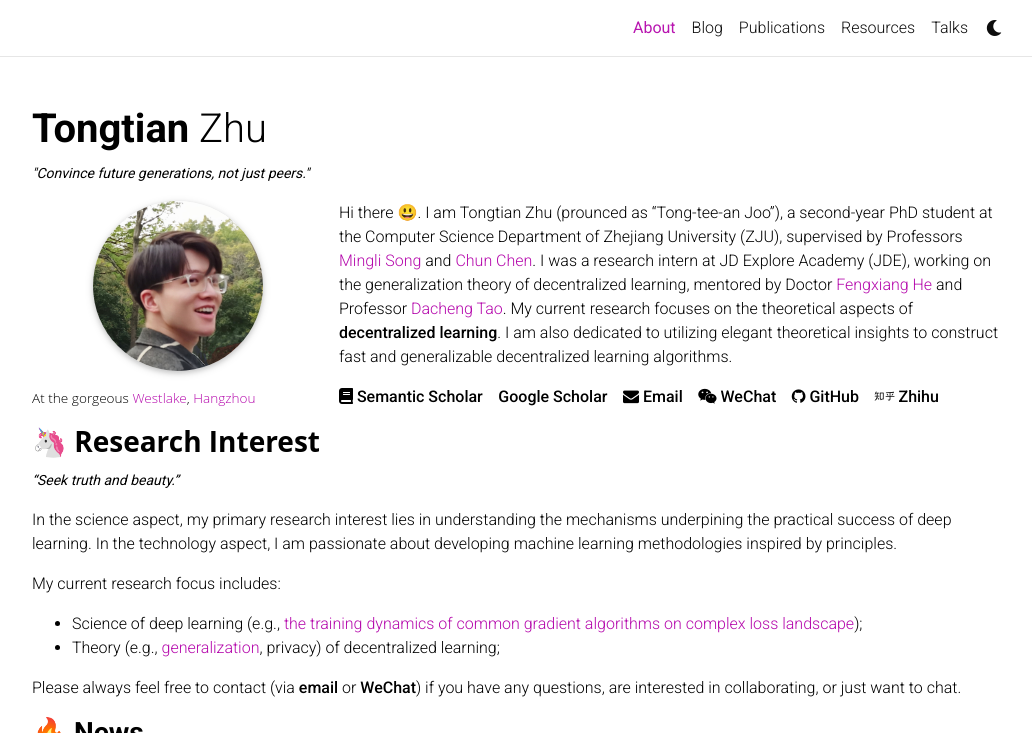
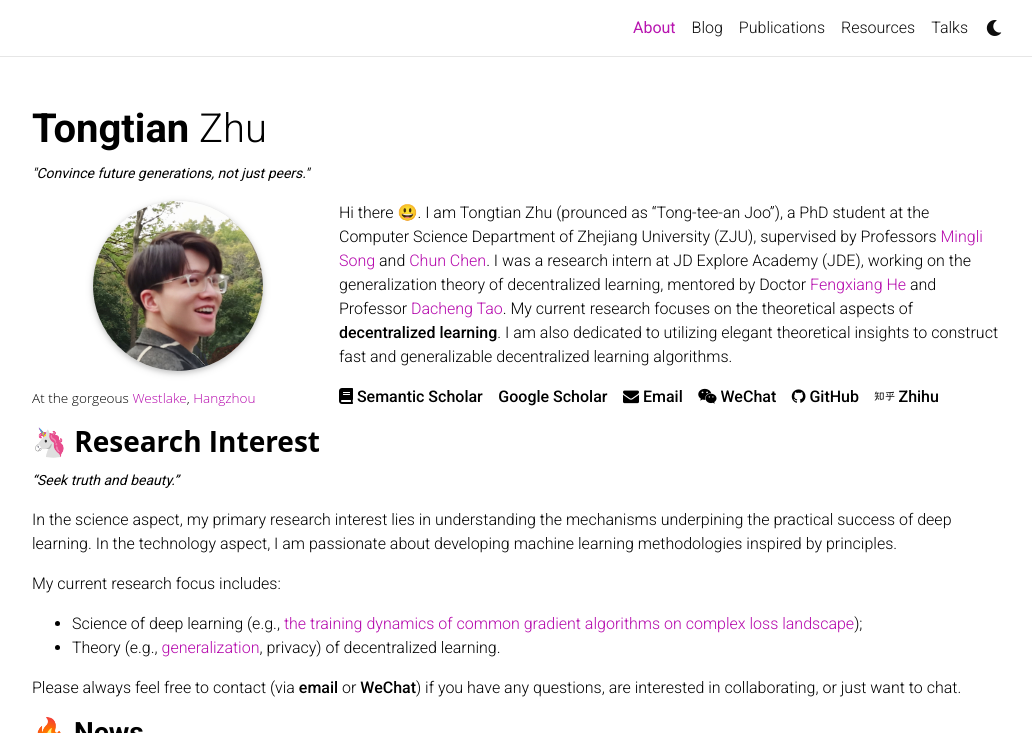
Before and after one commit to Raiden-Zhu/Raiden-Zhu.github.io, a Jekyll site: the page built from _pages/about.md, in a window 1280 px wide and 900 px high, cut to the strip 0-733 px from the top of the window. Shown: the whole strip, without its empty margins (123-1155 px from the left). Built offline with Jekyll 4.4.1, drawn with Linux system fonts in a browser that asks for light colours; full-size pictures stand in for the smaller copies a plugin makes; comment, search, counter and statistics services are not loaded; a style sheet for code colours, icons or effects is not loaded.

Commit message:
Update about.md

```diff
--- a/_pages/about.md
+++ b/_pages/about.md
@@ -20,7 +20,7 @@
 
 <!--[<span style="font-weight: bold; color: #B509AC;">Zhejiang University</span>](https://www.zju.edu.cn/english/)-->
 
-Hi there 😃. I am Tongtian Zhu (prounced as "Tong-tee-an Joo"), a second-year PhD student at the Computer Science Department of Zhejiang University (ZJU), supervised by Professors [Mingli Song](https://person.zju.edu.cn/en/msong) and [Chun Chen](https://person.zju.edu.cn/en/0082004). <!-- I earned my B.S. degree in Mathematical Science from CUMTB, as well as my B.Econ. degree in Economics (double degree) from [<span style="font-weight: bold; color: #B509AC;">Peking University</span>](https://english.pku.edu.cn/) (PKU) in 2021. -->
+Hi there 😃. I am Tongtian Zhu (prounced as "Tong-tee-an Joo"), a PhD student at the Computer Science Department of Zhejiang University (ZJU), supervised by Professors [Mingli Song](https://person.zju.edu.cn/en/msong) and [Chun Chen](https://person.zju.edu.cn/en/0082004). <!-- I earned my B.S. degree in Mathematical Science from CUMTB, as well as my B.Econ. degree in Economics (double degree) from [<span style="font-weight: bold; color: #B509AC;">Peking University</span>](https://english.pku.edu.cn/) (PKU) in 2021. -->
 I was a research intern at JD Explore Academy (JDE), working on the generalization theory of decentralized learning,  mentored by Doctor [Fengxiang He](https://fengxianghe.github.io/) and Professor [Dacheng Tao](https://www.sydney.edu.au/engineering/about/our-people/academic-staff/dacheng-tao.html).
 My current research focuses on the theoretical aspects of **decentralized learning**. I am also dedicated to utilizing elegant theoretical insights to construct fast and generalizable decentralized learning algorithms.
 
@@ -38,7 +38,7 @@
 
 My current research focus includes:
 - Science of deep learning (e.g., [the training dynamics of common gradient algorithms on complex loss landscape](https://arxiv.org/abs/2306.02913));
-- Theory (e.g., [generalization](https://arxiv.org/abs/2206.12680), privacy) of decentralized learning;
+- Theory (e.g., [generalization](https://arxiv.org/abs/2206.12680), privacy) of decentralized learning.
 
 Please always feel free to contact (via [**email**](mailto:raiden@zju.edu.cn) or [**WeChat**](https://raw.githubusercontent.com/Raiden-Zhu/Raiden-Zhu.github.io/master/assets/img/WeChat_QR_code.jpg)) if you have any questions, are interested in collaborating, or just want to chat.  <!-- For regular updates and insights, feel free to follow my [**Twitter**](https://twitter.com/Raiden13238619) as well. -->
 
```
